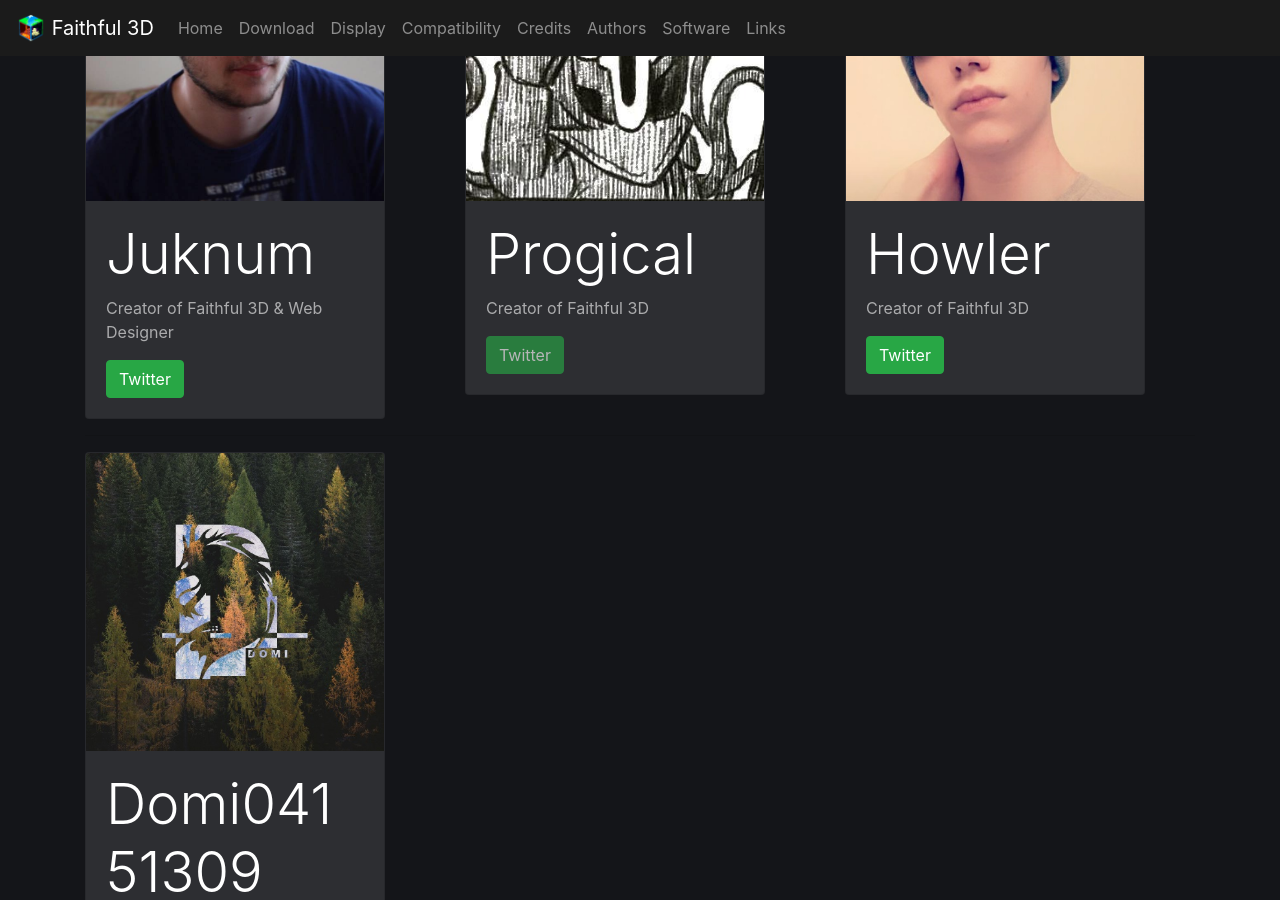
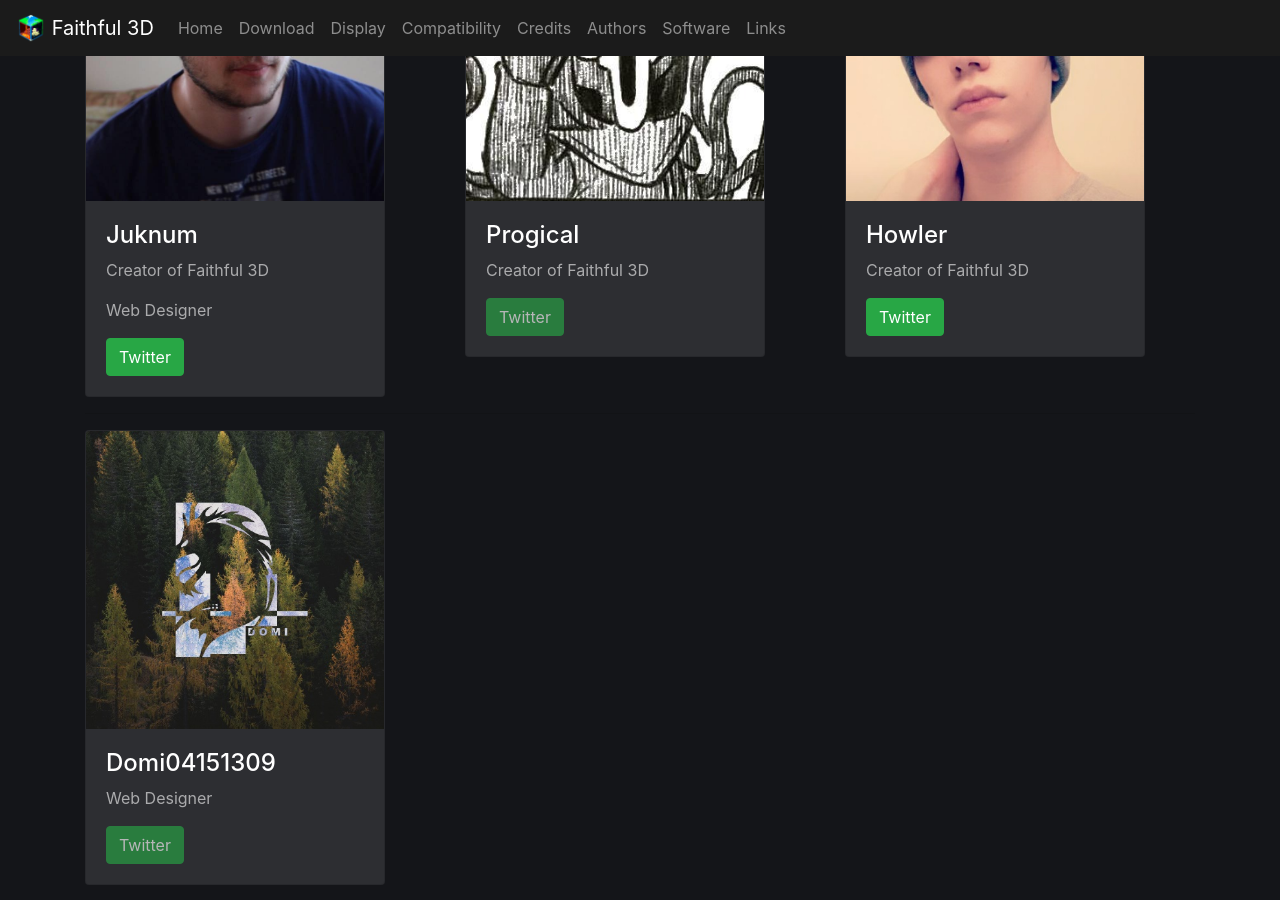
Before and after one commit to Faithful3D/Website, a Jekyll site: the page built from authors.html, in a window 1280 px wide and 900 px high, scrolled down 475 px. Built offline with Jekyll 4.4.1, drawn with Linux system fonts in a browser that asks for light colours.

Commit message:
some tweaks

```diff
--- a/authors.html
+++ b/authors.html
@@ -9,8 +9,9 @@ description: Here you can find who made what!
 		<div class="card" style="width:300px">
 			<img class="card-img-top" src="{{site.prefix}}/image/authors/juknum.jpg" alt="Juknum">
 			<div class="card-body">
-				<h4 class="display-4">Juknum</h4>
-				<p class="card-text">Creator of Faithful 3D & Web Designer</p>
+				<h4>Juknum</h4>
+				<p class="card-text">Creator of Faithful 3D</p>
+				<p class="card-text">Web Designer</p>
 				<a href="#" class="btn btn-success">Twitter</a>
 			</div>
 		</div>
@@ -21,7 +22,7 @@ description: Here you can find who made what!
 		<div class="card" style="width:300px">
 			<img class="card-img-top" src="{{site.prefix}}/image/authors/progical.jpg" alt="Progical">
 			<div class="card-body">
-				<h4 class="display-4">Progical</h4>
+				<h4>Progical</h4>
 				<p class="card-text">Creator of Faithful 3D</p>
 				<a href="#" class="btn btn-success disabled">Twitter</a>
 			</div>
@@ -33,7 +34,7 @@ description: Here you can find who made what!
 		<div class="card" style="width:300px">
 			<img class="card-img-top" src="{{site.prefix}}/image/authors/howler.jpg" alt="Howler">
 			<div class="card-body">
-				<h4 class="display-4">Howler</h4>
+				<h4>Howler</h4>
 				<p class="card-text">Creator of Faithful 3D</p>
 				<a href="#" class="btn btn-success">Twitter</a>
 			</div>
@@ -48,7 +49,7 @@ description: Here you can find who made what!
 		<div class="card" style="width:300px">
 			<img class="card-img-top" src="{{site.prefix}}/image/authors/domi04151309.jpg" alt="Domi04151309">
 			<div class="card-body">
-				<h4 class="display-4">Domi04151309</h4>
+				<h4>Domi04151309</h4>
 				<p class="card-text">Web Designer</p>
 				<a href="#" class="btn btn-success disabled">Twitter</a>
 			</div>
```
